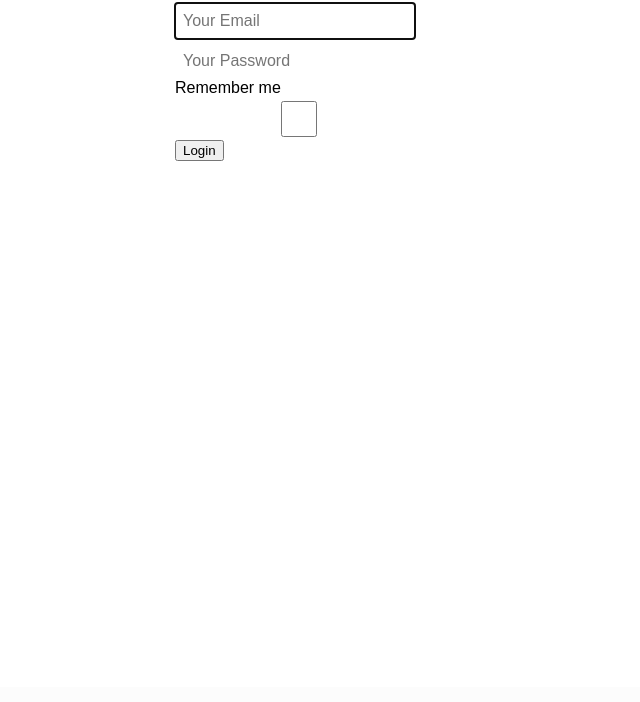
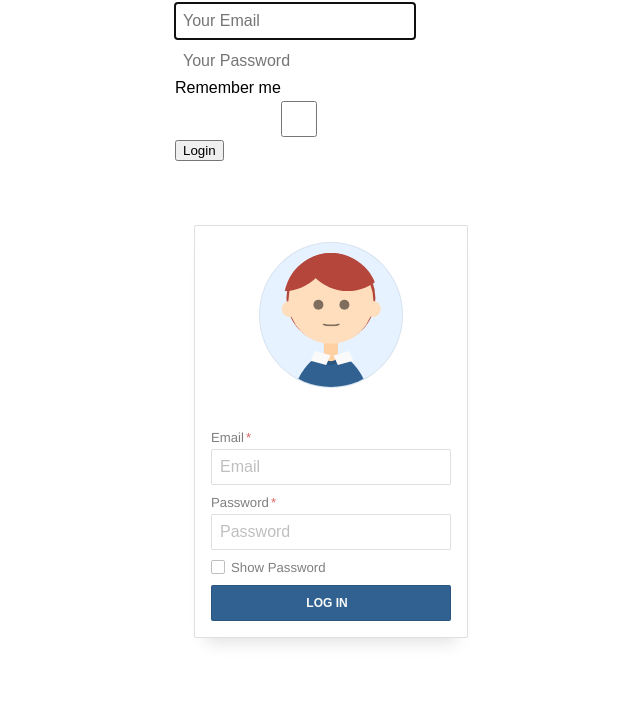
Before and after one commit to Sala-Khaliff-Jr/image-server-auth, a Flask app: page /login in a window 1280 px wide. Shown: the part 113-815 px from the top of the page, without its empty margins (309-949 px from the left). Before the commit the page ends 274 px from the top, so only its background shows below. Run offline with Flask 2, Linux system fonts and the light colour scheme; some libraries are stand-ins or nearby versions.

Commit message:
signup altereed

```diff
--- a/project/templates/login.html
+++ b/project/templates/login.html
@@ -33,4 +33,57 @@
         </form>
     </div>
 </div>
+
+<!-- new login page -->
+
+<div class="signupform">
+
+
+    <form method="POST" action="/login" id="login-form" class="login-form" autocomplete="off" role="main">
+        <h1 class="a11y-hidden">Login Form</h1>
+
+        {% with messages = get_flashed_messages() %}
+            {% if messages %}
+                <div class="notification is-danger">
+                    {{ messages[0] }}
+                </div>
+            {% endif %}
+        {% endwith %}
+
+        <!-- Email -->
+        <div>
+            <label class="label-email">
+                <input type="email" class="text" name="email" placeholder="Email" tabindex="1" required />
+                <span class="required">Email</span>
+            </label>
+        </div>
+
+        <input type="checkbox" name="show-password" class="show-password a11y-hidden" id="show-password" tabindex="3" />
+        <label class="label-show-password" for="show-password">
+            <span>Show Password</span>
+        </label>
+        <div>
+            <label class="label-password">
+                <input type="text" class="text" name="password" placeholder="Password" tabindex="2" required />
+                <span class="required">Password</span>
+            </label>
+        </div>
+        <input type="submit" value="Log In" />
+
+        <figure aria-hidden="true">
+            <div class="person-body"></div>
+            <div class="neck skin"></div>
+            <div class="head skin">
+                <div class="eyes"></div>
+                <div class="mouth"></div>
+            </div>
+            <div class="hair"></div>
+            <div class="ears"></div>
+            <div class="shirt-1"></div>
+            <div class="shirt-2"></div>
+        </figure>
+    </form>
+
+</div>
+
 {% endblock %}
```
Also changed, not shown: project/templates/signup.html (+7 -6 lines).
